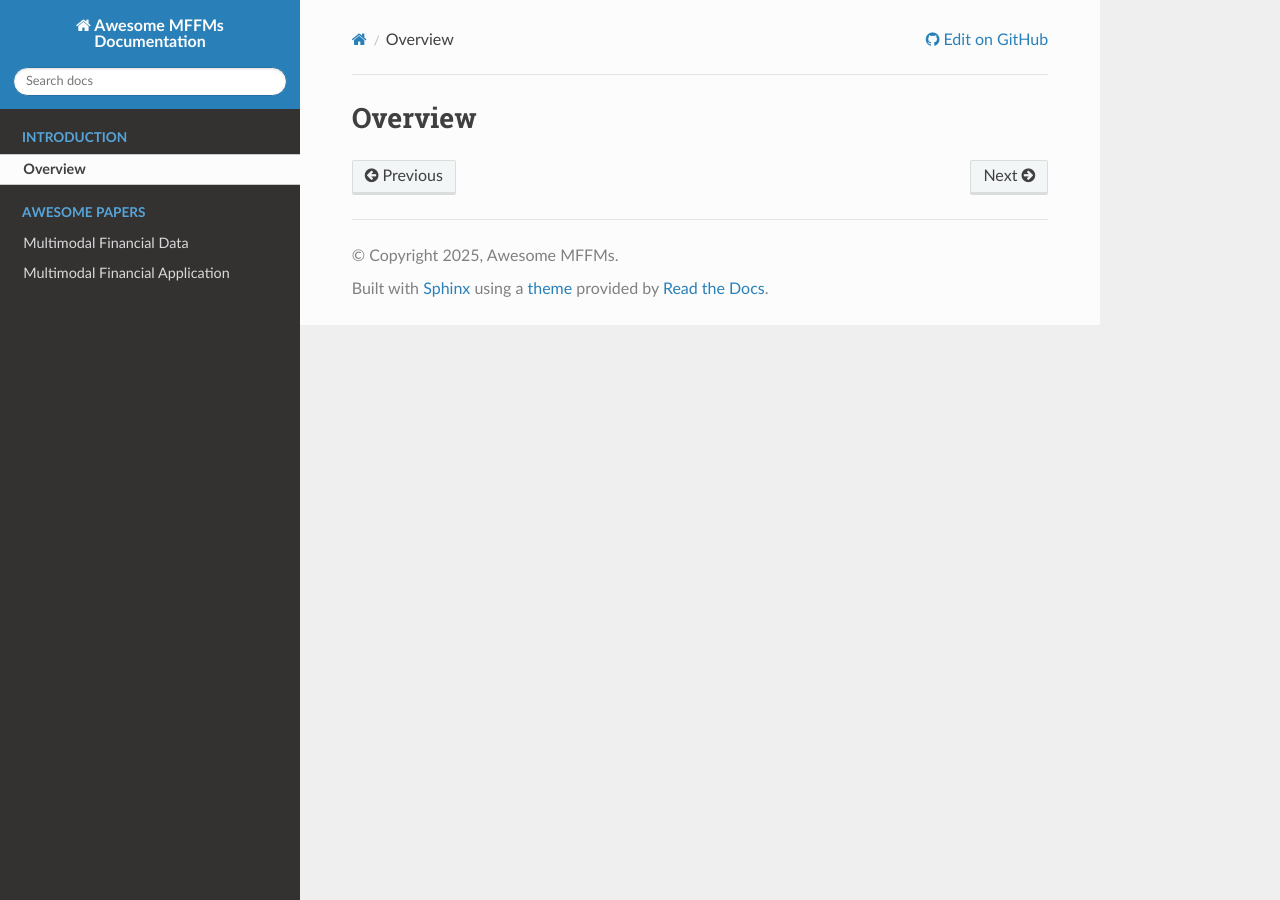
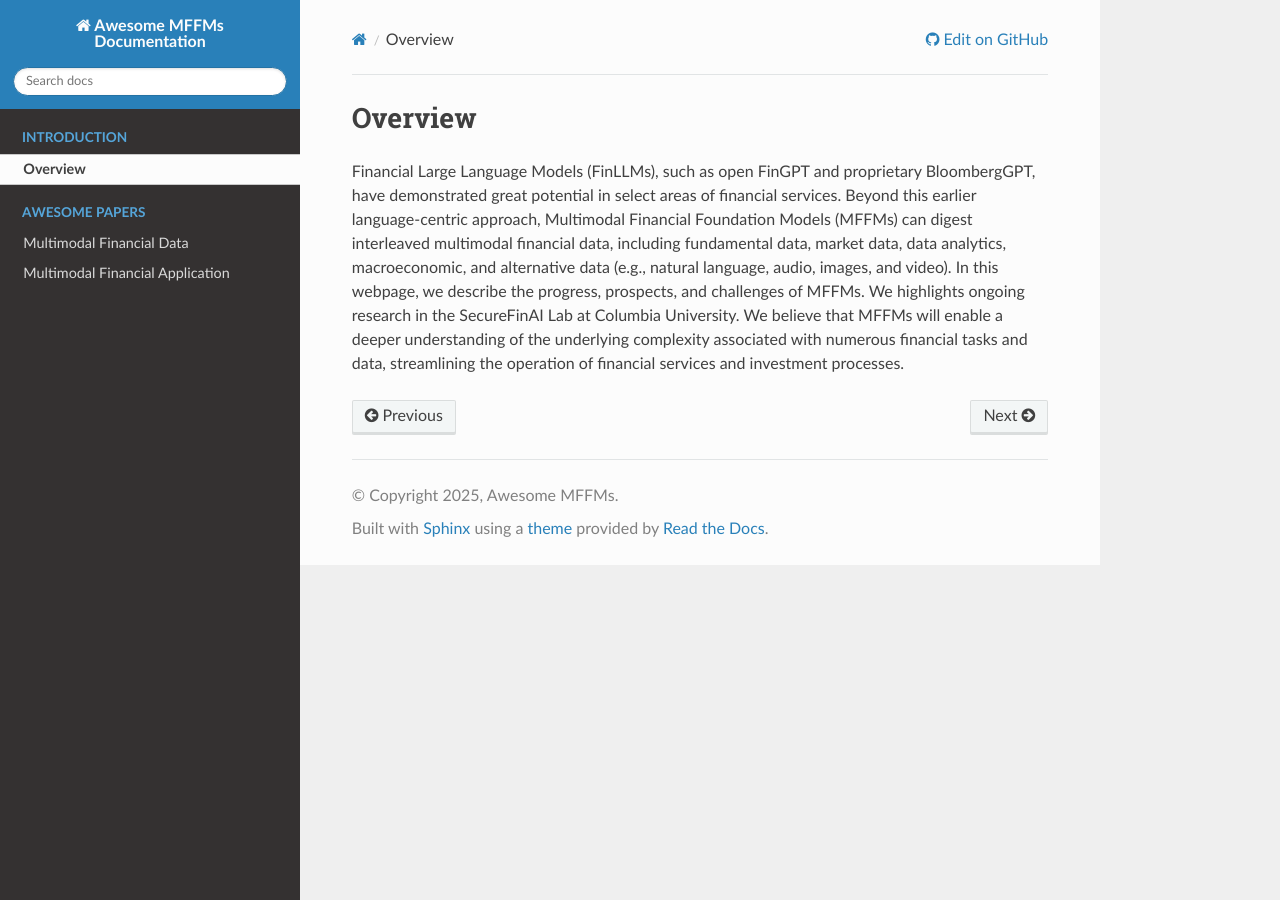
Before and after one commit to Open-Finance-Lab/Awesome-MFFMs, a Sphinx documentation site: the page built from docs/source/intro/overview.rst, in a window 1280 px wide. Built offline with Sphinx 7.4.7 and the Read the Docs theme 3.1.0, drawn with Linux system fonts in a browser that asks for light colours.

Commit message:
update doc

```diff
--- a/docs/source/intro/overview.rst
+++ b/docs/source/intro/overview.rst
@@ -1,3 +1,7 @@
 =============================
 Overview
 =============================
+
+Financial Large Language Models (FinLLMs), such as open FinGPT and proprietary BloombergGPT, have demonstrated great potential in select areas of financial services.
+Beyond this earlier language-centric approach, Multimodal Financial Foundation Models (MFFMs) can digest interleaved multimodal financial data, including fundamental data, market data, data analytics, macroeconomic, and alternative data (e.g., natural language, audio, images, and video).
+In this webpage, we describe the progress, prospects, and challenges of MFFMs. We highlights ongoing research in the SecureFinAI Lab at Columbia University. We believe that MFFMs will enable a deeper understanding of the underlying complexity associated with numerous financial tasks and data, streamlining the operation of financial services and investment processes.
```
